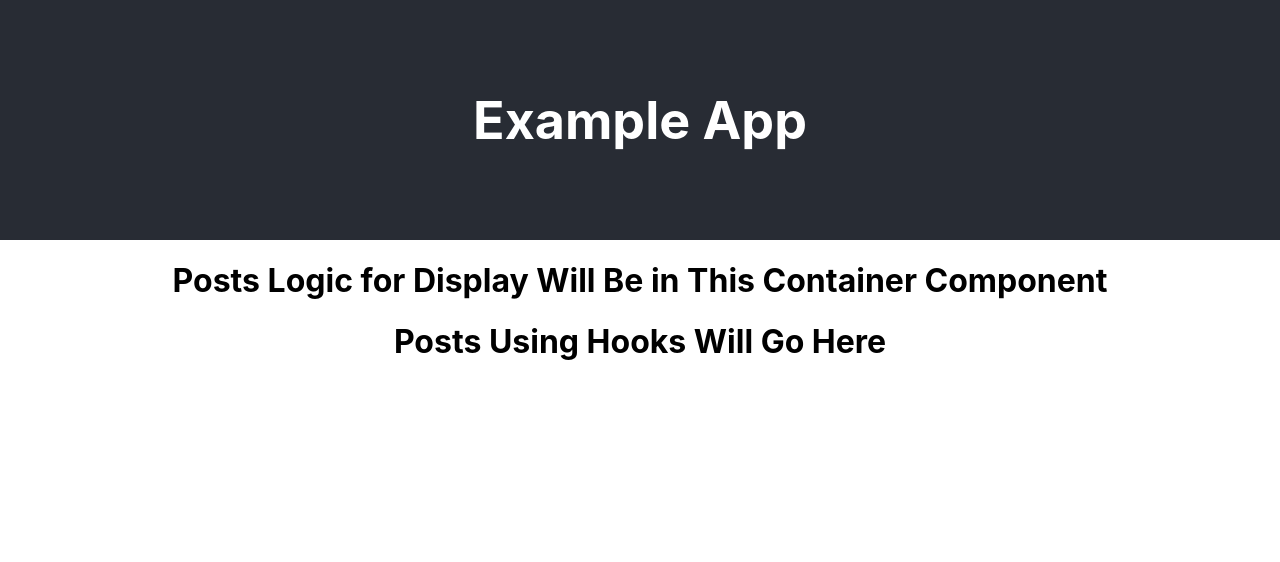
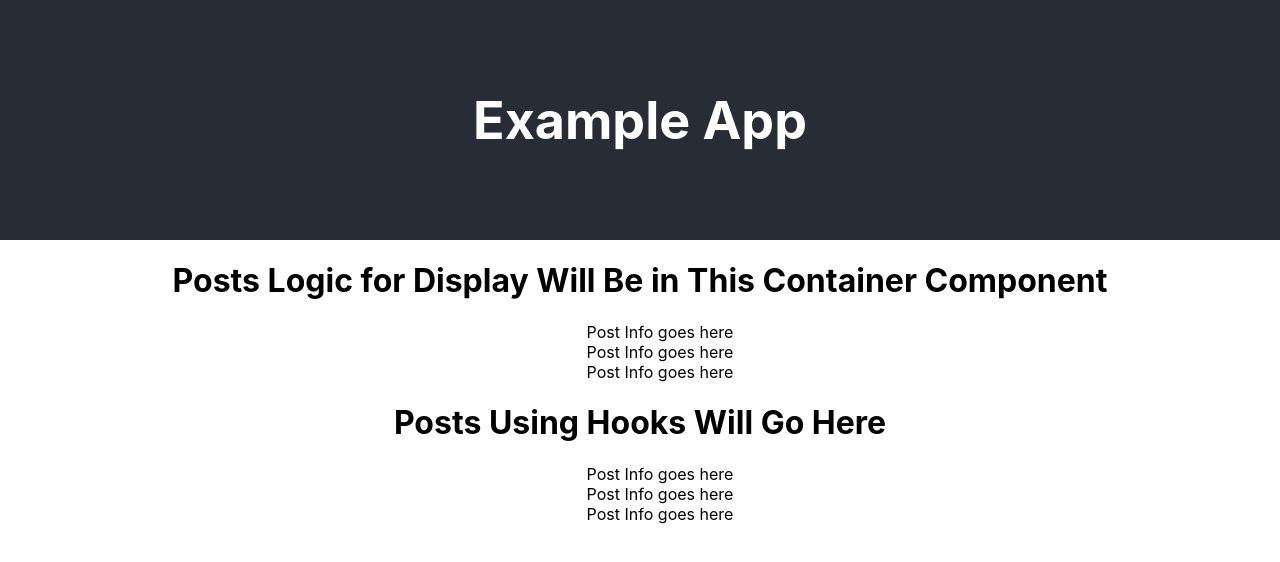
Before and after one commit to DavidRMorphew/useState-useEffect-blog-example, a React (Create React App) app: page / in a window 1280 px wide. Shown: the top 562 px of the page. Built offline with nearby package versions, Linux system fonts and the light colour scheme.

Commit message:
set initial state to posts with displayPosts in PostsContainer & Component

```diff
--- a/src/components/Post.js
+++ b/src/components/Post.js
@@ -3,7 +3,7 @@ import React from 'react'
 const Post = (props) => {
     return(
         <div>
-
+            Post Info goes here
         </div>
     )
 }
--- a/src/components/PostsComponent.js
+++ b/src/components/PostsComponent.js
@@ -1,12 +1,21 @@
-import React from 'react'
-import postsData from './data/posts'
+import React, { useState } from 'react'
+import postsData from '../data/posts'
 import Post from './Post'
 
 const PostsComponent = (props) => {
 
+    const [posts, setPosts] = useState(postsData.posts)
+
+    const displayPosts = () => (
+        posts.map(post => <Post key={post.id} postInfo={post}/>)
+    )
+
     return(
         <div>
             <h1>Posts Using Hooks Will Go Here</h1>
+            <ul>
+                {displayPosts()}
+            </ul>
         </div>
     )
 }
--- a/src/containers/PostsContainer.js
+++ b/src/containers/PostsContainer.js
@@ -1,14 +1,25 @@
 import React, { Component } from 'react'
-import postsData from './data/posts'
+import postsData from '../data/posts'
 import Post from '../components/Post'
 
 class PostsContainer extends Component {
 
+    state = {
+        posts: postsData.posts
+    }
+
+    displayPosts = () => (
+        this.state.posts.map(post => <Post key={post.id} postInfo={post}/>)
+    )
 
     render(){
+        {console.log(this.state.posts)}
         return(
             <div>
                 <h1>Posts Logic for Display Will Be in This Container Component</h1>
+                <ul>
+                    {this.displayPosts()}
+                </ul>
             </div>
         )
     }
```
